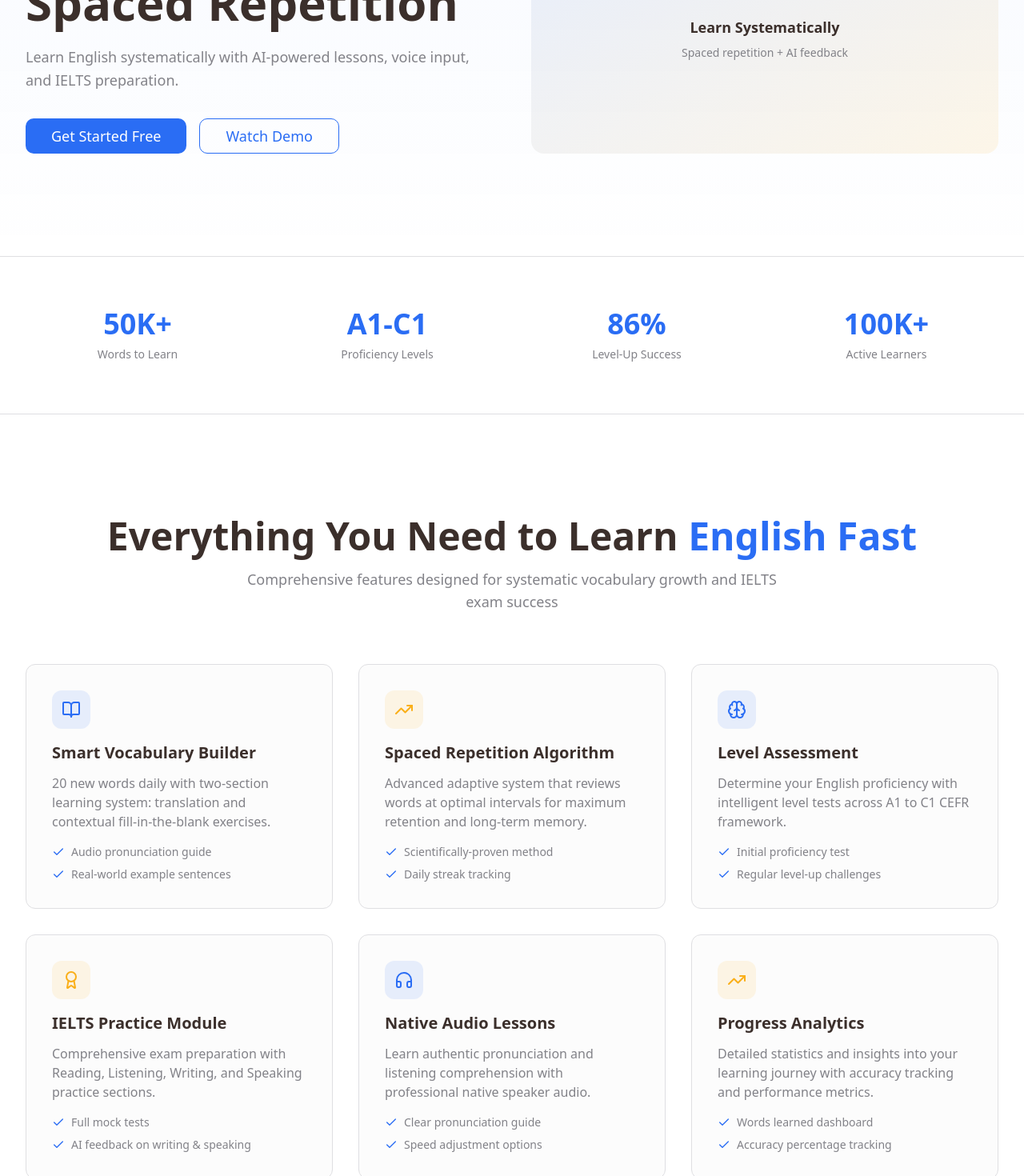
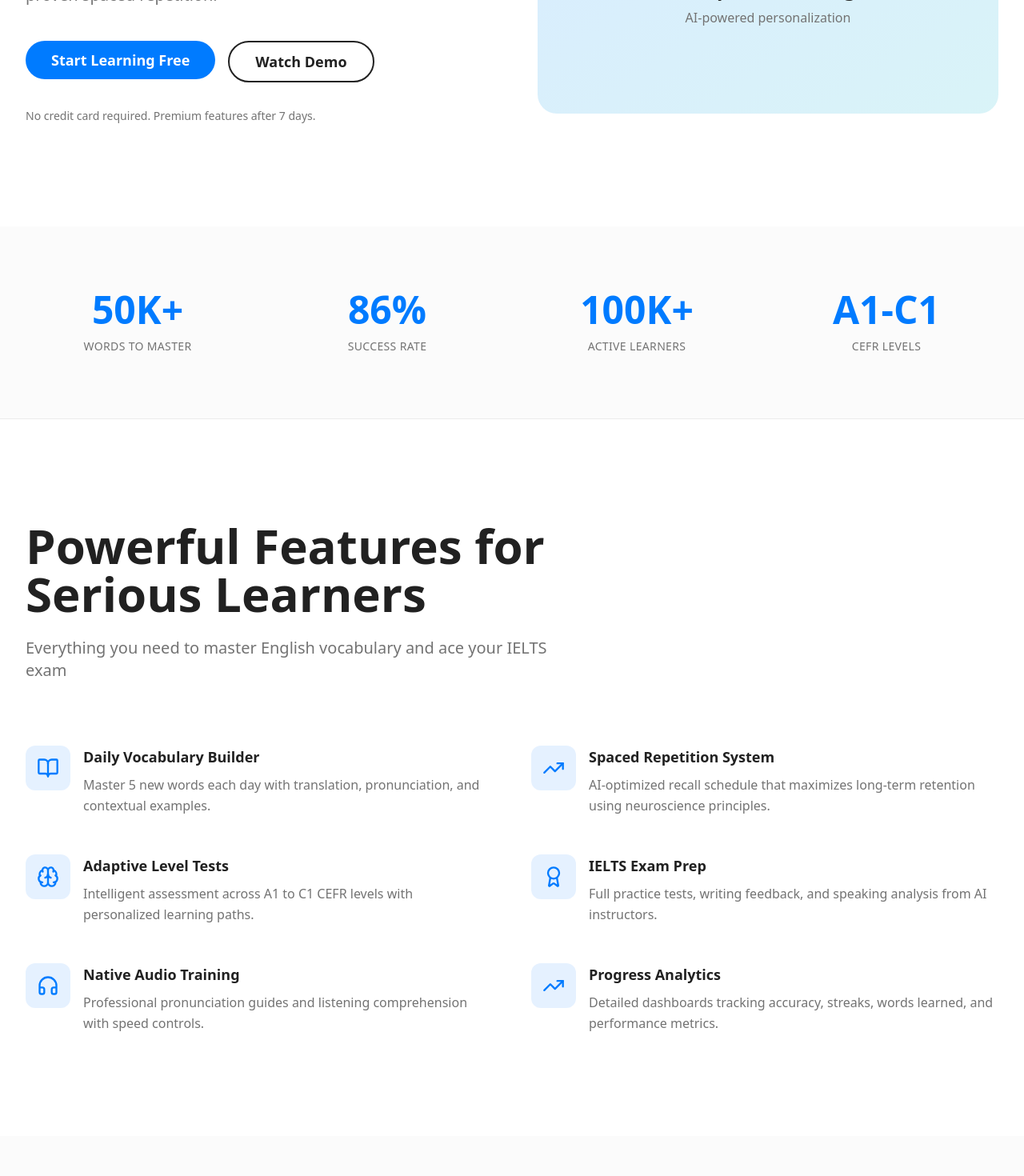
Before and after one commit to Ordo-xsenos/Sozlution, a Next.js app: page / in a window 1280 px wide. Shown: the part 400-1870 px from the top of the page at 80% size. Built offline with nearby package versions, Linux system fonts and the light colour scheme.

Commit message:
redesign So'zlution landing page with professional design patterns
Co-authored-by: Xsenos <193118176+Ordo-xsenos@users.noreply.github.com>

```diff
--- a/app/globals.css
+++ b/app/globals.css
@@ -61,72 +61,72 @@ body {
 @layer base {
   :root {
     --background: 0 0% 100%;
-    --foreground: 15 15% 20%;
-    --card: 0 0% 99%;
-    --card-foreground: 15 15% 20%;
+    --foreground: 0 0% 13%;
+    --card: 0 0% 100%;
+    --card-foreground: 0 0% 13%;
     --popover: 0 0% 100%;
-    --popover-foreground: 15 15% 20%;
-    --primary: 220 90% 56%;
+    --popover-foreground: 0 0% 13%;
+    --primary: 211 100% 50%;
     --primary-foreground: 0 0% 100%;
-    --secondary: 240 4.8% 95.9%;
-    --secondary-foreground: 15 15% 20%;
-    --muted: 240 4.8% 90%;
-    --muted-foreground: 240 2.4% 52%;
-    --accent: 40 96% 54%;
-    --accent-foreground: 15 15% 20%;
+    --secondary: 0 0% 94%;
+    --secondary-foreground: 0 0% 13%;
+    --muted: 0 0% 88%;
+    --muted-foreground: 0 0% 45%;
+    --accent: 188 100% 40%;
+    --accent-foreground: 0 0% 100%;
     --destructive: 0 84.2% 60.2%;
     --destructive-foreground: 0 0% 98%;
-    --border: 240 4.8% 88%;
-    --input: 240 4.8% 88%;
-    --ring: 220 90% 56%;
-    --chart-1: 220 90% 56%;
-    --chart-2: 40 96% 54%;
-    --chart-3: 180 82% 44%;
-    --chart-4: 160 75% 45%;
-    --chart-5: 260 85% 50%;
-    --radius: 0.75rem;
+    --border: 0 0% 92%;
+    --input: 0 0% 92%;
+    --ring: 211 100% 50%;
+    --chart-1: 211 100% 50%;
+    --chart-2: 188 100% 40%;
+    --chart-3: 45 100% 50%;
+    --chart-4: 280 95% 50%;
+    --chart-5: 160 85% 45%;
+    --radius: 1rem;
     --sidebar-background: 0 0% 98%;
-    --sidebar-foreground: 240 5.3% 26.1%;
-    --sidebar-primary: 220 90% 56%;
-    --sidebar-primary-foreground: 0 0% 98%;
-    --sidebar-accent: 240 4.8% 95.9%;
-    --sidebar-accent-foreground: 220 90% 56%;
-    --sidebar-border: 220 13% 91%;
-    --sidebar-ring: 220 90% 56%;
+    --sidebar-foreground: 0 0% 20%;
+    --sidebar-primary: 211 100% 50%;
+    --sidebar-primary-foreground: 0 0% 100%;
+    --sidebar-accent: 0 0% 90%;
+    --sidebar-accent-foreground: 211 100% 50%;
+    --sidebar-border: 0 0% 88%;
+    --sidebar-ring: 211 100% 50%;
   }
   .dark {
-    --background: 15 15% 8%;
-    --foreground: 0 0% 98%;
-    --card: 15 15% 12%;
-    --card-foreground: 0 0% 98%;
-    --popover: 15 15% 12%;
-    --popover-foreground: 0 0% 98%;
-    --primary: 220 90% 62%;
-    --primary-foreground: 15 15% 8%;
-    --secondary: 240 3.7% 18%;
-    --secondary-foreground: 0 0% 98%;
-    --muted: 240 3.7% 24%;
-    --muted-foreground: 240 2.4% 70%;
-    --accent: 40 96% 58%;
-    --accent-foreground: 15 15% 8%;
+    --background: 0 0% 8%;
+    --foreground: 0 0% 95%;
+    --card: 0 0% 12%;
+    --card-foreground: 0 0% 95%;
+    --popover: 0 0% 12%;
+    --popover-foreground: 0 0% 95%;
+    --primary: 211 100% 55%;
+    --primary-foreground: 0 0% 100%;
+    --secondary: 0 0% 18%;
+    --secondary-foreground: 0 0% 95%;
+    --muted: 0 0% 28%;
+    --muted-foreground: 0 0% 70%;
+    --accent: 188 100% 45%;
+    --accent-foreground: 0 0% 100%;
     --destructive: 0 62.8% 30.6%;
     --destructive-foreground: 0 0% 98%;
-    --border: 240 3.7% 18%;
-    --input: 240 3.7% 18%;
-    --ring: 220 90% 62%;
-    --chart-1: 220 90% 62%;
-    --chart-2: 40 96% 58%;
-    --chart-3: 180 82% 50%;
-    --chart-4: 160 75% 50%;
-    --chart-5: 260 85% 56%;
-    --sidebar-background: 240 5.9% 10%;
-    --sidebar-foreground: 240 4.8% 95.9%;
-    --sidebar-primary: 220 90% 62%;
-    --sidebar-primary-foreground: 15 15% 8%;
-    --sidebar-accent: 240 3.7% 18%;
-    --sidebar-accent-foreground: 220 90% 62%;
-    --sidebar-border: 240 3.7% 15.9%;
-    --sidebar-ring: 220 90% 62%;
+    --border: 0 0% 20%;
+    --input: 0 0% 20%;
+    --ring: 211 100% 55%;
+    --chart-1: 211 100% 55%;
+    --chart-2: 188 100% 45%;
+    --chart-3: 45 100% 55%;
+    --chart-4: 280 95% 55%;
+    --chart-5: 160 85% 50%;
+    --sidebar-background: 0 0% 10%;
+    --sidebar-foreground: 0 0% 90%;
+    --sidebar-primary: 211 100% 55%;
+    --sidebar-primary-foreground: 0 0% 100%;
+    --sidebar-accent: 0 0% 20%;
+    --sidebar-accent-foreground: 211 100% 55%;
+    --sidebar-border: 0 0% 18%;
+    --sidebar-ring: 211 100% 55%;
   }
 }
 
--- a/app/page.tsx
+++ b/app/page.tsx
@@ -107,39 +107,41 @@ export default function Home() {
       </nav>
 
       {/* Hero Section */}
-      <section className="relative py-20 sm:py-32 overflow-hidden scroll-animate">
-        <div className="absolute inset-0 bg-gradient-to-b from-primary/5 to-transparent"></div>
+      <section className="relative pt-20 pb-32 overflow-hidden">
+        <div className="absolute inset-0 bg-gradient-to-br from-primary/8 via-background to-background"></div>
         <div className="max-w-7xl mx-auto px-4 sm:px-6 lg:px-8 relative z-10">
-          <div className="grid lg:grid-cols-2 gap-12 items-center">
-            <div>
-              <div className="inline-flex items-center gap-2 mb-6 px-4 py-2 bg-secondary rounded-full">
-                <Zap className="w-4 h-4 text-primary" />
-                <span className="text-sm font-medium text-secondary-foreground">{t.tagline}</span>
-              </div>
-              <h1 className="text-5xl sm:text-6xl font-bold text-foreground mb-6 leading-tight text-balance">
-                {t.hero}
+          <div className="grid lg:grid-cols-2 gap-16 items-center">
+            <div className="flex flex-col justify-center">
+              <h1 className="text-6xl sm:text-7xl font-bold text-foreground mb-6 leading-tight text-balance">
+                Master English Vocabulary
               </h1>
-              <p className="text-lg text-muted-foreground mb-8 leading-relaxed">{t.description}</p>
-              <div className="flex flex-col sm:flex-row gap-4">
-                <Button size="lg" className="bg-primary hover:bg-primary/90 text-lg">
-                  {t.startFree}
+              <p className="text-xl text-muted-foreground mb-10 leading-relaxed max-w-xl">
+                Learn English systematically with AI-powered lessons, voice input, and IELTS preparation. Master 5 new words daily with proven spaced repetition.
+              </p>
+              <div className="flex flex-col sm:flex-row gap-4 mb-8">
+                <Button size="lg" className="bg-primary hover:bg-primary/90 text-lg px-8 py-6 rounded-full font-semibold">
+                  Start Learning Free
                 </Button>
                 <Button
                   size="lg"
                   variant="outline"
-                  className="text-lg border-primary text-primary hover:bg-primary/10 bg-transparent"
+                  className="text-lg border-2 border-foreground text-foreground hover:bg-foreground/5 bg-transparent rounded-full px-8 py-6 font-semibold"
                 >
                   Watch Demo
                 </Button>
               </div>
+              <p className="text-sm text-muted-foreground">No credit card required. Premium features after 7 days.</p>
             </div>
 
-            {/* Hero Visual */}
-            <div className="relative h-96 sm:h-full min-h-96 bg-gradient-to-br from-primary/10 to-accent/10 rounded-2xl flex items-center justify-center overflow-hidden">
-              <div className="relative z-10 text-center px-6">
-                <Brain className="w-24 h-24 text-primary mx-auto mb-4 opacity-50" />
-                <p className="text-foreground font-semibold text-lg">Learn Systematically</p>
-                <p className="text-muted-foreground text-sm mt-2">Spaced repetition + AI feedback</p>
+            {/* Hero Visual - Minimalist */}
+            <div className="relative h-96 sm:h-96">
+              <div className="absolute inset-0 bg-gradient-to-br from-primary/15 to-accent/15 rounded-3xl"></div>
+              <div className="relative z-10 h-full flex flex-col items-center justify-center px-8 text-center">
+                <div className="w-20 h-20 bg-primary/20 rounded-full flex items-center justify-center mb-6">
+                  <Brain className="w-10 h-10 text-primary" />
+                </div>
+                <p className="text-2xl font-semibold text-foreground mb-2">Adaptive Learning</p>
+                <p className="text-muted-foreground">AI-powered personalization</p>
               </div>
             </div>
           </div>
@@ -147,25 +149,20 @@ export default function Home() {
       </section>
 
       {/* Stats Section */}
-      <section className="py-12 sm:py-16 border-y border-border">
+      <section className="py-16 sm:py-20 border-b border-border bg-secondary/30">
         <div className="max-w-7xl mx-auto px-4 sm:px-6 lg:px-8">
-          <div className="grid grid-cols-2 md:grid-cols-4 gap-8">
-            <div className="text-center">
-              <div className="text-3xl sm:text-4xl font-bold text-primary mb-2">50K+</div>
-              <p className="text-sm text-muted-foreground">Words to Learn</p>
+          <div className="grid grid-cols-2 lg:grid-cols-4 gap-8">
+            {[
+              { stat: '50K+', label: 'Words to Master' },
+              { stat: '86%', label: 'Success Rate' },
+              { stat: '100K+', label: 'Active Learners' },
+              { stat: 'A1-C1', label: 'CEFR Levels' },
+            ].map((item, idx) => (
+              <div key={idx} className="text-center">
+                <div className="text-4xl sm:text-5xl font-bold text-primary mb-3">{item.stat}</div>
+                <p className="text-sm font-medium text-muted-foreground uppercase tracking-wide">{item.label}</p>
               </div>
-            <div className="text-center">
-              <div className="text-3xl sm:text-4xl font-bold text-primary mb-2">A1-C1</div>
-              <p className="text-sm text-muted-foreground">Proficiency Levels</p>
-            </div>
-            <div className="text-center">
-              <div className="text-3xl sm:text-4xl font-bold text-primary mb-2">86%</div>
-              <p className="text-sm text-muted-foreground">Level-Up Success</p>
-            </div>
-            <div className="text-center">
-              <div className="text-3xl sm:text-4xl font-bold text-primary mb-2">100K+</div>
-              <p className="text-sm text-muted-foreground">Active Learners</p>
-            </div>
+            ))}
           </div>
         </div>
       </section>
@@ -173,129 +170,65 @@ export default function Home() {
       {/* Features Section */}
       <section id="features" className="py-20 sm:py-32">
         <div className="max-w-7xl mx-auto px-4 sm:px-6 lg:px-8">
-          <div className="text-center mb-16">
-            <h2 className="text-4xl sm:text-5xl font-bold text-foreground mb-4">
-              Everything You Need to Learn <span className="text-primary">English Fast</span>
+          <div className="mb-20">
+            <h2 className="text-5xl sm:text-6xl font-bold text-foreground mb-6 max-w-3xl">
+              Powerful Features for Serious Learners
             </h2>
-            <p className="text-lg text-muted-foreground max-w-2xl mx-auto">
-              Comprehensive features designed for systematic vocabulary growth and IELTS exam success
+            <p className="text-xl text-muted-foreground max-w-2xl">
+              Everything you need to master English vocabulary and ace your IELTS exam
             </p>
           </div>
 
-          <div className="grid md:grid-cols-2 lg:grid-cols-3 gap-8">
-            {/* Feature 1 */}
-            <div className="bg-card border border-border rounded-xl p-8 hover:border-primary/50 hover:shadow-lg transition-all duration-300">
-              <div className="w-12 h-12 bg-primary/10 rounded-lg flex items-center justify-center mb-4">
-                <BookOpen className="w-6 h-6 text-primary" />
+          <div className="grid md:grid-cols-2 gap-12">
+            {[
+              {
+                icon: BookOpen,
+                title: 'Daily Vocabulary Builder',
+                description: 'Master 5 new words each day with translation, pronunciation, and contextual examples.',
+              },
+              {
+                icon: TrendingUp,
+                title: 'Spaced Repetition System',
+                description: 'AI-optimized recall schedule that maximizes long-term retention using neuroscience principles.',
+              },
+              {
+                icon: Brain,
+                title: 'Adaptive Level Tests',
+                description: 'Intelligent assessment across A1 to C1 CEFR levels with personalized learning paths.',
+              },
+              {
+                icon: Award,
+                title: 'IELTS Exam Prep',
+                description: 'Full practice tests, writing feedback, and speaking analysis from AI instructors.',
+              },
+              {
+                icon: Headphones,
+                title: 'Native Audio Training',
+                description: 'Professional pronunciation guides and listening comprehension with speed controls.',
+              },
+              {
+                icon: TrendingUp,
+                title: 'Progress Analytics',
+                description: 'Detailed dashboards tracking accuracy, streaks, words learned, and performance metrics.',
+              },
+            ].map((feature, idx) => {
+              const Icon = feature.icon
+              return (
+                <div key={idx} className="group">
+                  <div className="flex gap-4">
+                    <div className="flex-shrink-0">
+                      <div className="w-14 h-14 bg-primary/10 rounded-xl flex items-center justify-center group-hover:bg-primary/20 transition-colors">
+                        <Icon className="w-7 h-7 text-primary" />
                       </div>
-              <h3 className="text-xl font-semibold text-foreground mb-3">Smart Vocabulary Builder</h3>
-              <p className="text-muted-foreground mb-4">20 new words daily with two-section learning system: translation and contextual fill-in-the-blank exercises.</p>
-              <ul className="space-y-2">
-                <li className="flex items-center gap-2 text-sm text-muted-foreground">
-                  <Check className="w-4 h-4 text-primary flex-shrink-0" />
-                  <span>Audio pronunciation guide</span>
-                </li>
-                <li className="flex items-center gap-2 text-sm text-muted-foreground">
-                  <Check className="w-4 h-4 text-primary flex-shrink-0" />
-                  <span>Real-world example sentences</span>
-                </li>
-              </ul>
                     </div>
-
-            {/* Feature 2 */}
-            <div className="bg-card border border-border rounded-xl p-8 hover:border-primary/50 hover:shadow-lg transition-all duration-300">
-              <div className="w-12 h-12 bg-accent/10 rounded-lg flex items-center justify-center mb-4">
-                <TrendingUp className="w-6 h-6 text-accent" />
+                    <div className="flex-1">
+                      <h3 className="text-lg font-semibold text-foreground mb-2">{feature.title}</h3>
+                      <p className="text-muted-foreground leading-relaxed">{feature.description}</p>
                     </div>
-              <h3 className="text-xl font-semibold text-foreground mb-3">Spaced Repetition Algorithm</h3>
-              <p className="text-muted-foreground mb-4">Advanced adaptive system that reviews words at optimal intervals for maximum retention and long-term memory.</p>
-              <ul className="space-y-2">
-                <li className="flex items-center gap-2 text-sm text-muted-foreground">
-                  <Check className="w-4 h-4 text-primary flex-shrink-0" />
-                  <span>Scientifically-proven method</span>
-                </li>
-                <li className="flex items-center gap-2 text-sm text-muted-foreground">
-                  <Check className="w-4 h-4 text-primary flex-shrink-0" />
-                  <span>Daily streak tracking</span>
-                </li>
-              </ul>
                   </div>
-
-            {/* Feature 3 */}
-            <div className="bg-card border border-border rounded-xl p-8 hover:border-primary/50 hover:shadow-lg transition-all duration-300">
-              <div className="w-12 h-12 bg-primary/10 rounded-lg flex items-center justify-center mb-4">
-                <Brain className="w-6 h-6 text-primary" />
                 </div>
-              <h3 className="text-xl font-semibold text-foreground mb-3">Level Assessment</h3>
-              <p className="text-muted-foreground mb-4">Determine your English proficiency with intelligent level tests across A1 to C1 CEFR framework.</p>
-              <ul className="space-y-2">
-                <li className="flex items-center gap-2 text-sm text-muted-foreground">
-                  <Check className="w-4 h-4 text-primary flex-shrink-0" />
-                  <span>Initial proficiency test</span>
-                </li>
-                <li className="flex items-center gap-2 text-sm text-muted-foreground">
-                  <Check className="w-4 h-4 text-primary flex-shrink-0" />
-                  <span>Regular level-up challenges</span>
-                </li>
-              </ul>
-            </div>
-
-            {/* Feature 4 */}
-            <div className="bg-card border border-border rounded-xl p-8 hover:border-primary/50 hover:shadow-lg transition-all duration-300">
-              <div className="w-12 h-12 bg-accent/10 rounded-lg flex items-center justify-center mb-4">
-                <Award className="w-6 h-6 text-accent" />
-              </div>
-              <h3 className="text-xl font-semibold text-foreground mb-3">IELTS Practice Module</h3>
-              <p className="text-muted-foreground mb-4">Comprehensive exam preparation with Reading, Listening, Writing, and Speaking practice sections.</p>
-              <ul className="space-y-2">
-                <li className="flex items-center gap-2 text-sm text-muted-foreground">
-                  <Check className="w-4 h-4 text-primary flex-shrink-0" />
-                  <span>Full mock tests</span>
-                </li>
-                <li className="flex items-center gap-2 text-sm text-muted-foreground">
-                  <Check className="w-4 h-4 text-primary flex-shrink-0" />
-                  <span>AI feedback on writing & speaking</span>
-                </li>
-              </ul>
-            </div>
-
-            {/* Feature 5 */}
-            <div className="bg-card border border-border rounded-xl p-8 hover:border-primary/50 hover:shadow-lg transition-all duration-300">
-              <div className="w-12 h-12 bg-primary/10 rounded-lg flex items-center justify-center mb-4">
-                <Headphones className="w-6 h-6 text-primary" />
-              </div>
-              <h3 className="text-xl font-semibold text-foreground mb-3">Native Audio Lessons</h3>
-              <p className="text-muted-foreground mb-4">Learn authentic pronunciation and listening comprehension with professional native speaker audio.</p>
-              <ul className="space-y-2">
-                <li className="flex items-center gap-2 text-sm text-muted-foreground">
-                  <Check className="w-4 h-4 text-primary flex-shrink-0" />
-                  <span>Clear pronunciation guide</span>
-                </li>
-                <li className="flex items-center gap-2 text-sm text-muted-foreground">
-                  <Check className="w-4 h-4 text-primary flex-shrink-0" />
-                  <span>Speed adjustment options</span>
-                </li>
-              </ul>
-            </div>
-
-            {/* Feature 6 */}
-            <div className="bg-card border border-border rounded-xl p-8 hover:border-primary/50 hover:shadow-lg transition-all duration-300">
-              <div className="w-12 h-12 bg-accent/10 rounded-lg flex items-center justify-center mb-4">
-                <TrendingUp className="w-6 h-6 text-accent" />
-              </div>
-              <h3 className="text-xl font-semibold text-foreground mb-3">Progress Analytics</h3>
-              <p className="text-muted-foreground mb-4">Detailed statistics and insights into your learning journey with accuracy tracking and performance metrics.</p>
-              <ul className="space-y-2">
-                <li className="flex items-center gap-2 text-sm text-muted-foreground">
-                  <Check className="w-4 h-4 text-primary flex-shrink-0" />
-                  <span>Words learned dashboard</span>
-                </li>
-                <li className="flex items-center gap-2 text-sm text-muted-foreground">
-                  <Check className="w-4 h-4 text-primary flex-shrink-0" />
-                  <span>Accuracy percentage tracking</span>
-                </li>
-              </ul>
-            </div>
+              )
+            })}
           </div>
         </div>
       </section>
```
Lines whose indentation alone changed are shown as unchanged.
